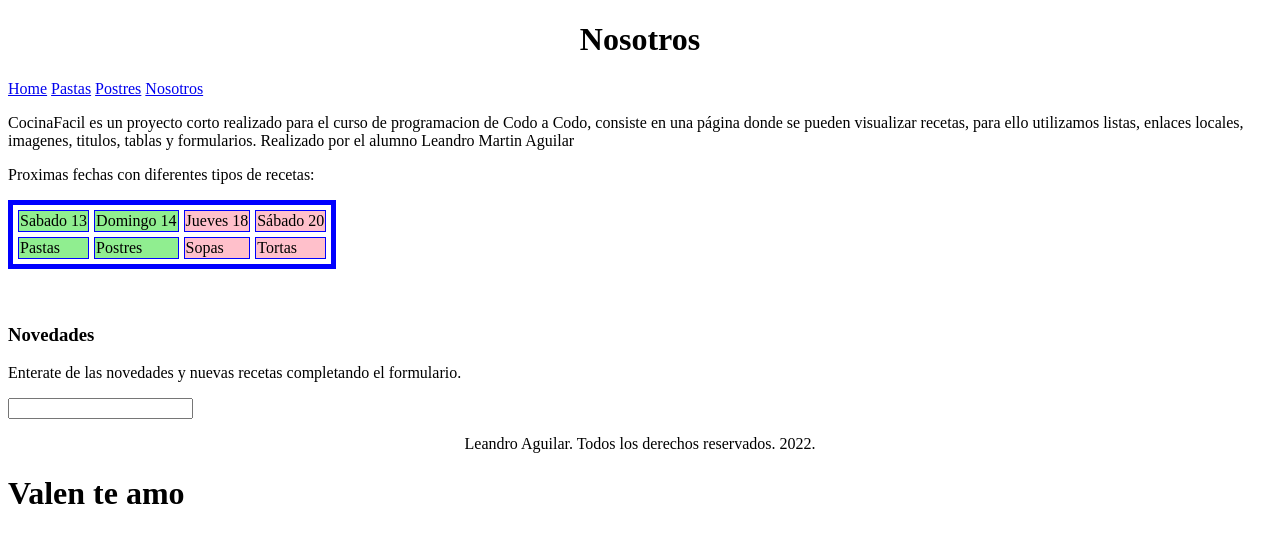
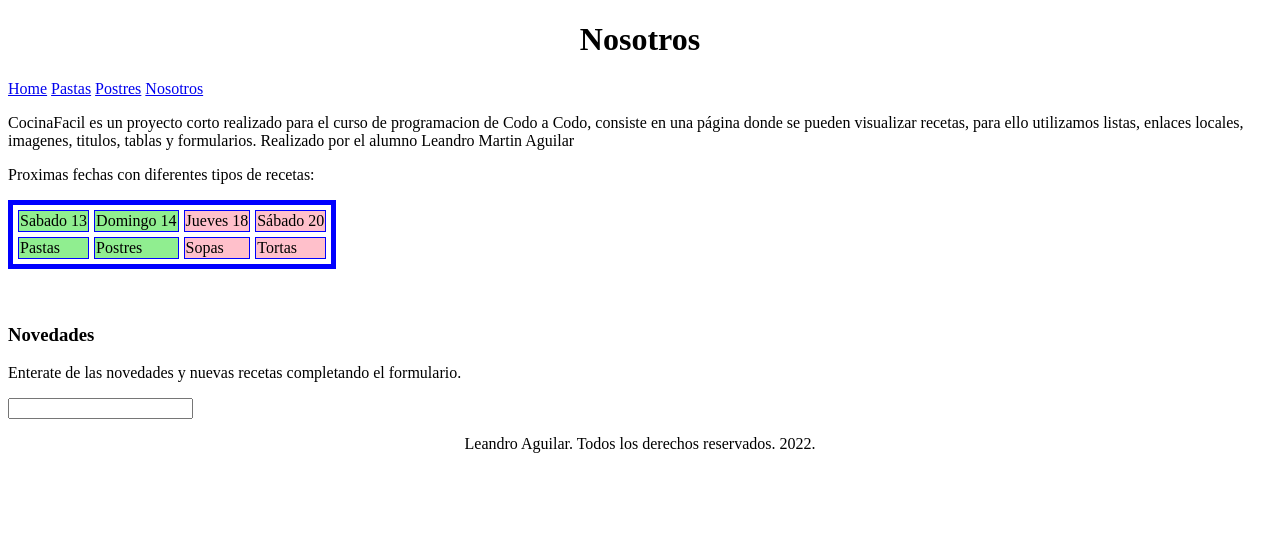
Before and after one commit to le4guilar/pagina03, a plain HTML site: page nosotros.html in a window 1280 px wide. Drawn offline with Linux system fonts and the light colour scheme.

Commit message:
modificando el footer de nosotros

```diff
--- a/nosotros.html
+++ b/nosotros.html
@@ -43,7 +43,6 @@
     </main>
     <footer>
         <p align="center">Leandro Aguilar. Todos los derechos reservados. 2022.</p>
-        <h1>Valen te amo</h1>
     </footer>
 </body>
 </html>
```
